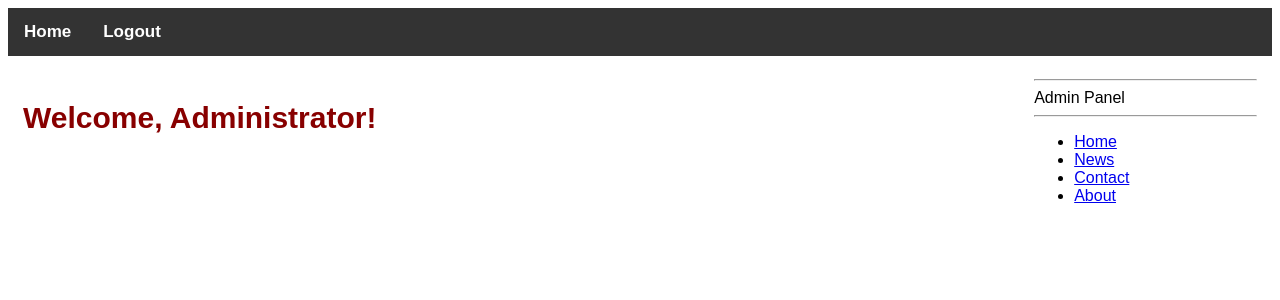
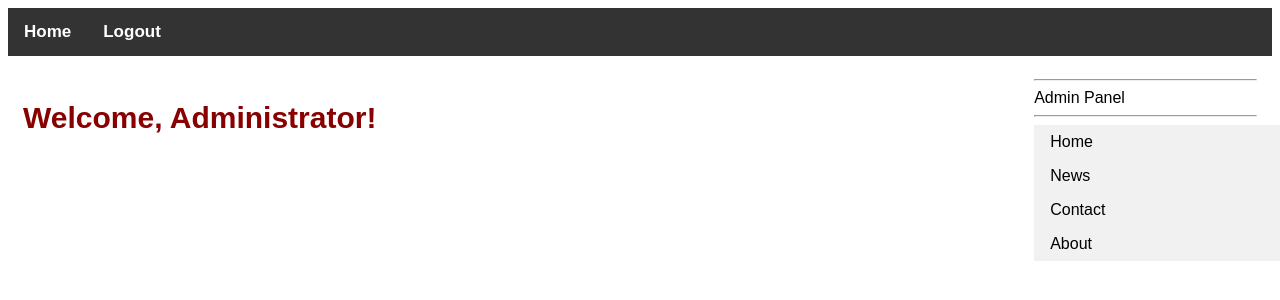
Before and after one commit to Seguya-Nicholus/Store_Manager, a plain HTML site: page UI/admin/welcome.html in a window 1280 px wide. Drawn offline with Linux system fonts and the light colour scheme.

Commit message:
Just added more styling techinic

```diff
--- a/UI/assets/css/slider.css
+++ b/UI/assets/css/slider.css
@@ -22,3 +22,26 @@ td {
   color: #800;
   font-size: 30px;
 }
+
+.sidenav {
+  list-style-type: none;
+    margin: 0;
+    padding: 0;
+    width: 250px;
+    background-color: #f1f1f1;
+
+}
+
+.sidenav a {
+  display: block;
+  color: #000;
+  padding: 8px 16px;
+  text-decoration: none;
+
+}
+
+.sidenav a:hover {
+  background-color: #008fb3;
+  color: white;
+
+}
```
